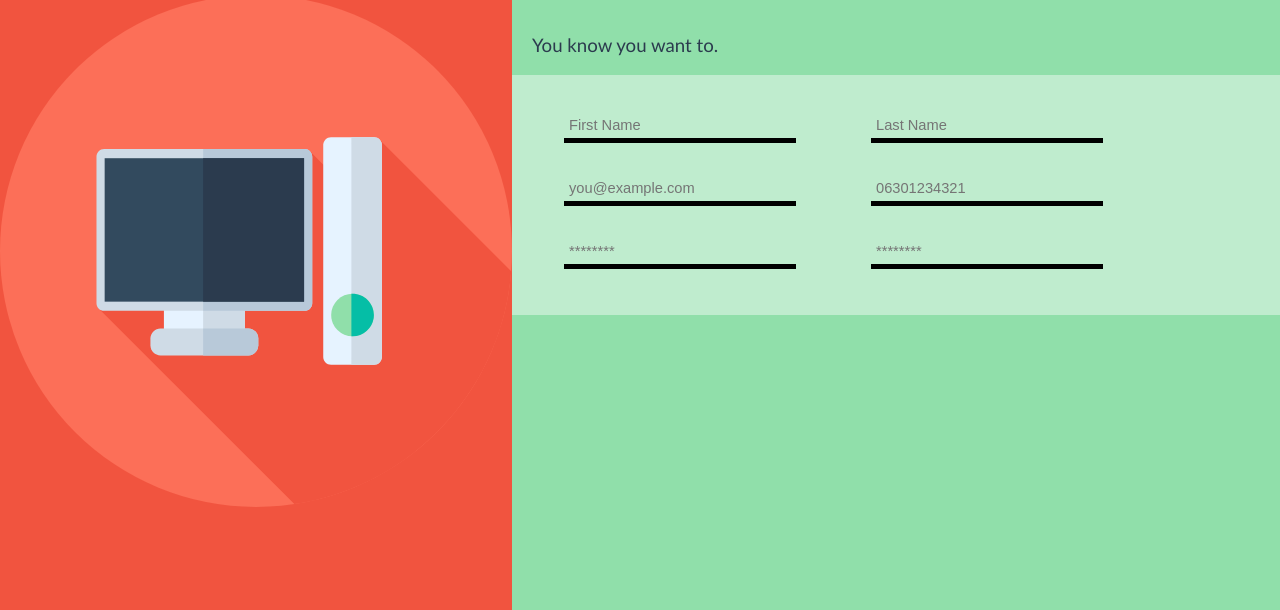
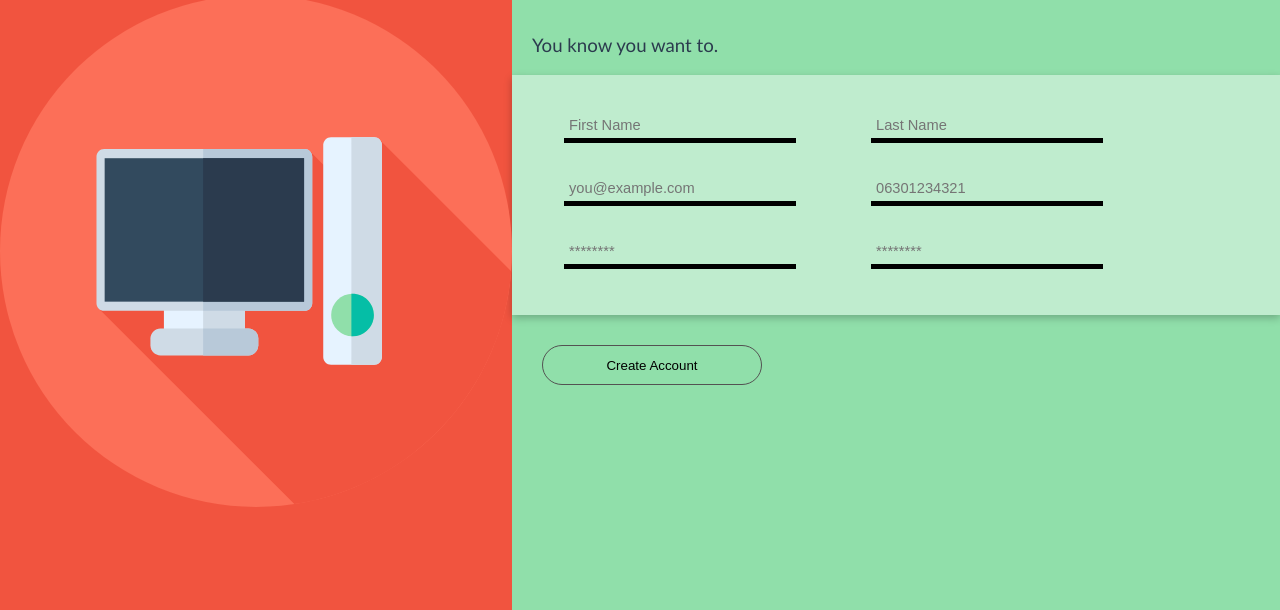
Before and after one commit to RakocziL/RegistrationForm, a plain HTML site: page index.html in a window 1280 px wide. Shown: the part 190-800 px from the top of the page. Drawn offline with Linux system fonts and the light colour scheme.

Commit message:
Basic button design added

```diff
--- a/index.html
+++ b/index.html
@@ -48,6 +48,8 @@
                 </fieldset>
             </form>
 
+            <!--Submit Button-->
+           <button class="submitButton">Create Account</button>
 
         </div>
 
--- a/styles.css
+++ b/styles.css
@@ -54,6 +54,8 @@ body{
             flex-direction: column;
             justify-content:center;
             gap: 18px;
+
+            box-shadow: rgba(0, 0, 0, 0.24) 0px 3px 8px;
 }
             input{
                 color: rgb(83, 82, 82);
@@ -78,3 +80,19 @@ body{
                 border-style: none;
                 display:flex;
             }
+        .submitButton{
+            margin: 30px;
+            min-height: 40px;
+            min-width: 120px;
+            max-width: 220px;
+            background:none;
+            border:1px solid rgb(83, 82, 82);
+            border-radius: 20px;
+        }
+            .submitButton:hover{
+                background-color: aliceblue;
+            }
+            .submitButton:active{
+                background-color: #619874;
+                transform:scale(1.2);
+            }
```
Lines whose indentation alone changed are shown as unchanged.
